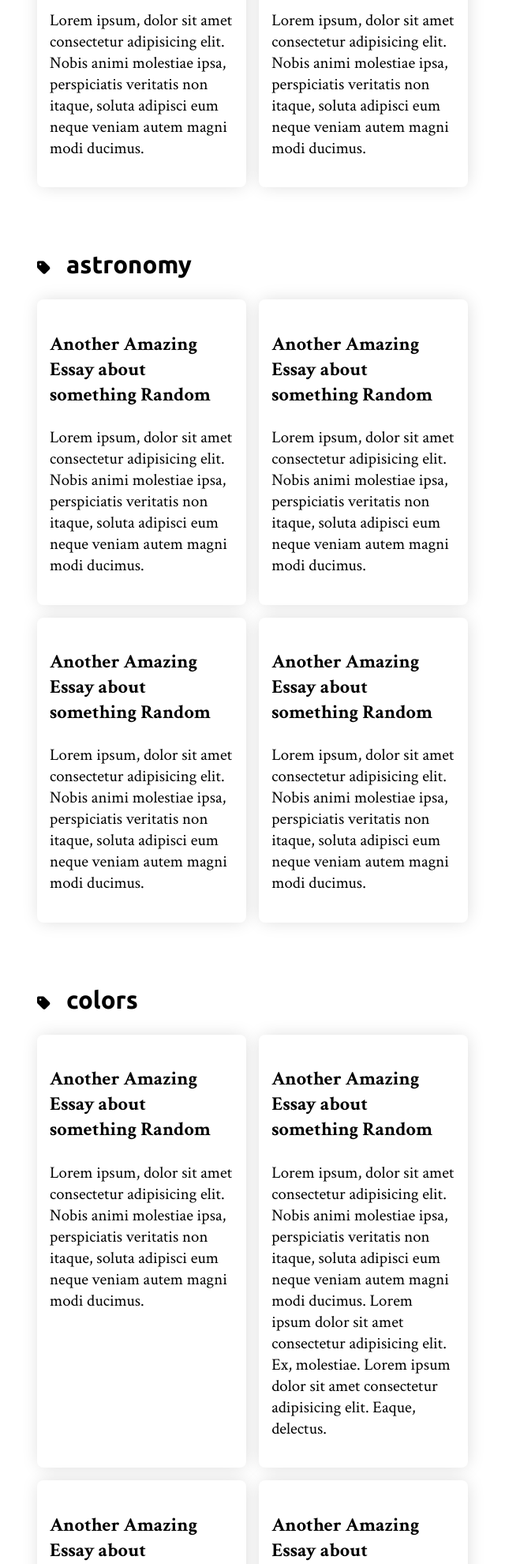
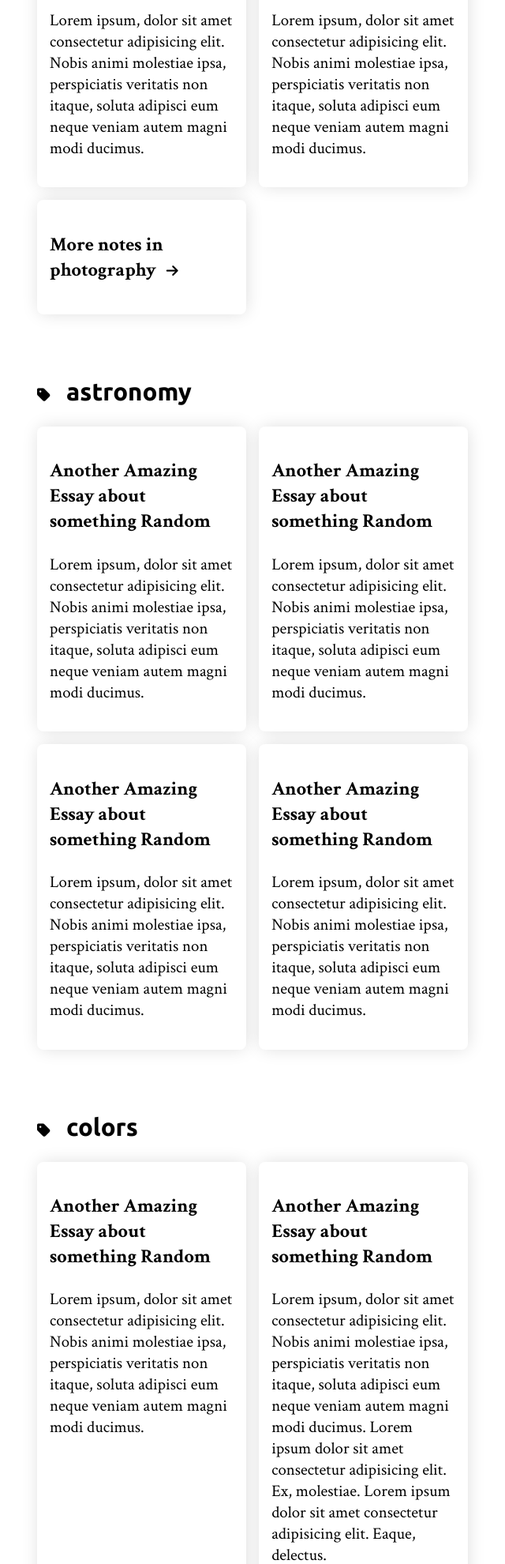
Before and after one commit to theabdullahalam/theabdullahalam.com, a Django app: page /note in a window 1280 px wide. Shown: the part 4498-6478 px from the top of the page at 79% size, without its empty margins (185-825 px from the left). Run offline with Django 3.2, Linux system fonts and the light colour scheme; some libraries are stand-ins or nearby versions.

Commit message:
add more notes card

```diff
--- a/main/static/css/note.css
+++ b/main/static/css/note.css
@@ -187,6 +187,10 @@ body #related .section .note-list .note {
   text-decoration: none;
   box-sizing: border-box;
 }
+body #related .section .note-list .note h3 i {
+  font-size: 0.7em;
+  margin-left: 0.5rem;
+}
 body #related .section .note-list .note:hover {
   box-shadow: 1px 0px 22px -2px rgba(0, 0, 0, 0.4);
   -webkit-box-shadow: 1px 0px 22px -2px rgba(0, 0, 0, 0.4);
--- a/main/static/scss/note.scss
+++ b/main/static/scss/note.scss
@@ -254,6 +254,13 @@ body {
           text-decoration: none;
           box-sizing: border-box;
 
+          h3 {
+            i {
+              font-size: 0.7em;
+              margin-left: 0.5rem;
+            }
+          }
+
           &:hover {
             box-shadow: 1px 0px 22px -2px rgba(0, 0, 0, 0.4);
             -webkit-box-shadow: 1px 0px 22px -2px rgba(0, 0, 0, 0.4);
--- a/main/templates/note.html
+++ b/main/templates/note.html
@@ -201,6 +201,9 @@
               Lorem ipsum, dolor sit amet consectetur adipisicing elit. Nobis animi molestiae ipsa, perspiciatis veritatis non itaque, soluta adipisci eum neque veniam autem magni modi ducimus.
             </p>
           </a>
+          <a class="note" href="#">
+            <h3>More notes in photography <i class="fas fa-arrow-right"></i></h3>
+          </a>
         </div>
       </div>
 
```
Also changed, not shown: 1 other file.
